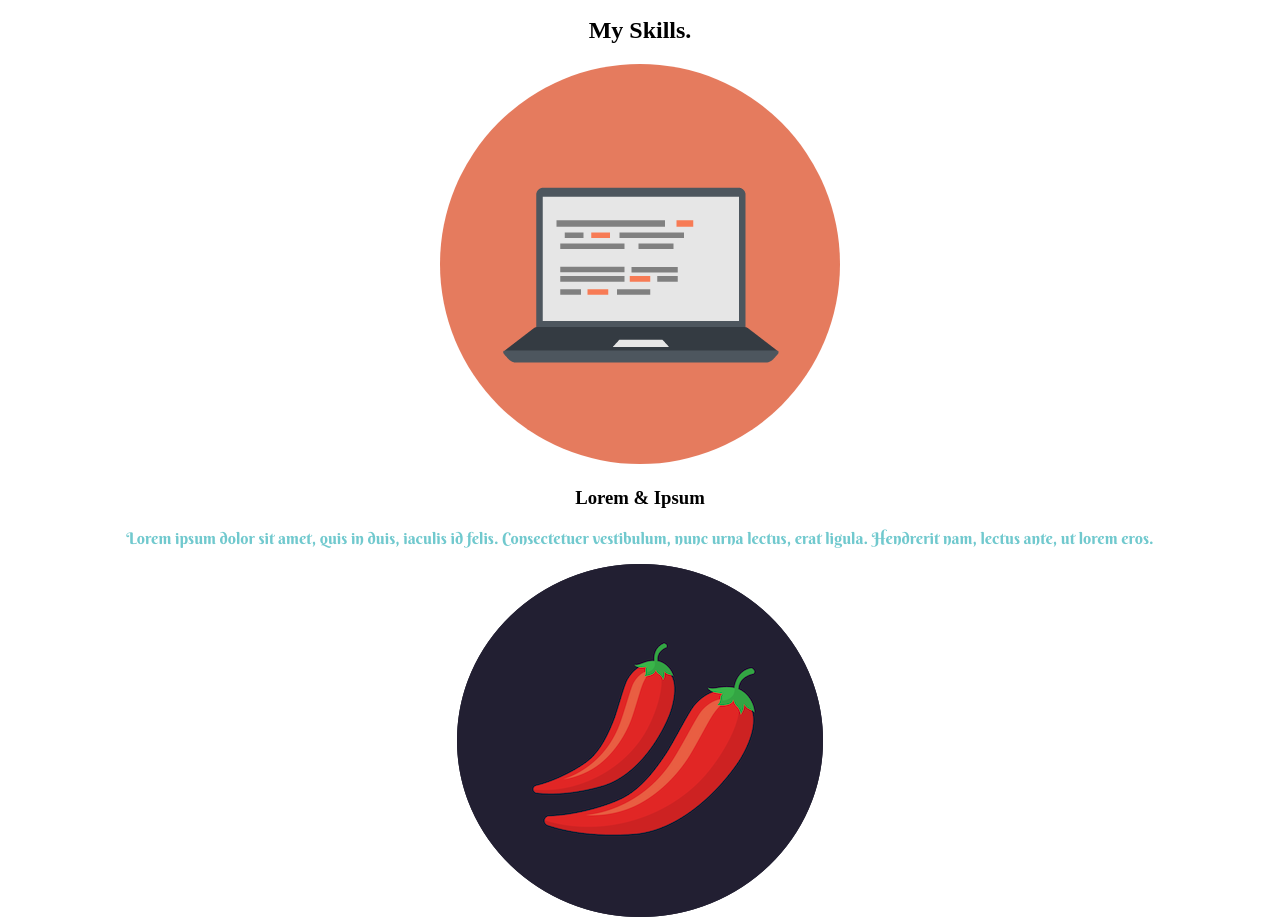
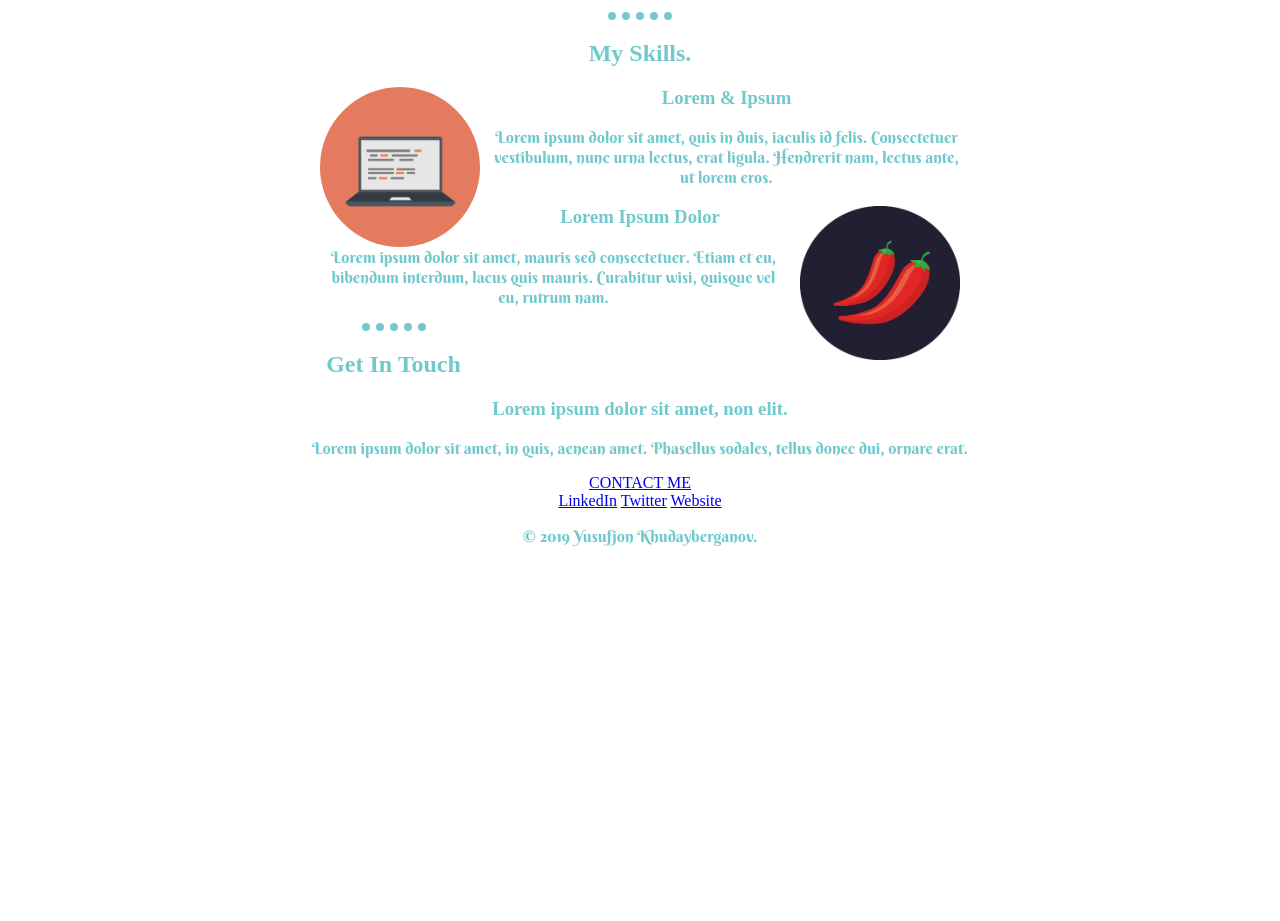
Before and after one commit to BoolMachine/BoolMachine.github.io, a plain HTML site: page index.html in a window 1280 px wide. Shown: the part 1096-2017 px from the top of the page. After the commit the page ends 1658 px from the top, so only its background shows below. Drawn offline with Linux system fonts and the light colour scheme; a web font is replaced by a local one.

Commit message:
Started interactive website

```diff
--- a/index.html
+++ b/index.html
@@ -14,37 +14,48 @@
     <div class="top-container">
         <img src="images/cloud.png" alt="cloud image" class="top-cloud-container">
         <h1>I'm Joseph</h1>
-        <p>a web developer</p>
+        <p class="developer">a web developer</p>
         <img src="images/cloud.png" alt="cloud image" class="cloud-container">
         <img src="images/mountain.png" alt="mountain image" class="mountain-container">
     </div>
 
     <div class="middle-container">
         <div class="profile">
+
             <img src="images/Yusuf.jpg" style="width: 200px; height:200px; border-radius: 160px;" alt="my photo">
             <h2>Hello.</h2>
             <p>Lorem ipsum dolor sit amet, vitae volutpat, dui conubia, dolor urna. Non auctor, montes nulla distinctio.</p>
+
         </div>
         <hr>
         <div class="skills">
+
             <h2>My Skills.</h2>
             <div class="skill-row">
-                <img class="" src="images/computer.png" alt="computer image" style="border-radius: 200px;">
+
+                <img class="comp" src="images/computer.png" alt="computer image" style="border-radius: 200px;">
+
                 <h3>Lorem & Ipsum</h3>
                 <p>Lorem ipsum dolor sit amet, quis in duis, iaculis id felis. Consectetuer vestibulum, nunc urna lectus, erat ligula. Hendrerit nam, lectus ante, ut lorem eros.</p>
+
             </div>
             <div class="skill-row">
-                <img class="" src="images/chillies.png" alt="some photo">
+
+                <img class="chilly" src="images/chillies.png" alt="some photo">
+
                 <h3>Lorem Ipsum Dolor</h3>
                 <p>Lorem ipsum dolor sit amet, mauris sed consectetuer. Etiam et eu, bibendum interdum, lacus quis mauris. Curabitur wisi, quisque vel eu, rutrum nam.</p>
+
             </div>
         </div>
         <hr>
         <div class="contact-me">
+
             <h2>Get In Touch</h2>
             <h3>Lorem ipsum dolor sit amet, non elit.</h3>
             <p>Lorem ipsum dolor sit amet, in quis, aenean amet. Phasellus sodales, tellus donec dui, ornare erat.</p>
             <a class="btn" href="mailto:josephdance1997@gmail.com">CONTACT ME</a>
+
         </div>
     </div>
 
--- a/styles.css
+++ b/styles.css
@@ -1,25 +1,44 @@
 body{
     margin: 0;
     text-align: center;
+    color: #71c9ce;
 }
 .top-container{
     background-color:#e3fdfd;
     height: 100%;
 }
 h1{
-    color: #71c9ce;
     font-family: 'Niconne', cursive;
     font-size: 562.5%;
+    margin: 50px auto 0 auto;
 }
+
 p{
-    color: #71c9ce;
     font-family: 'Berkshire Swash', cursive;
+
+}
+.developer{
+    font-size: 2.5rem;
 }
 hr{
     border-style: dotted none none;
-    border-color:#cbf1f5;
     border-width:8px;
     width:5%;
+}
+.comp{
+    width: 25%;
+    float:left;
+    margin-right: 13px;
+}
+.chilly{
+    width: 25%;
+    float:right;
+    margin-left: 13px;
+}
+.skill-row{
+    width: 50%;
+    margin-left: auto;
+    margin-right: auto;
 }
 .top-cloud-container{
     position: relative;
```
Lines whose indentation alone changed are shown as unchanged.
